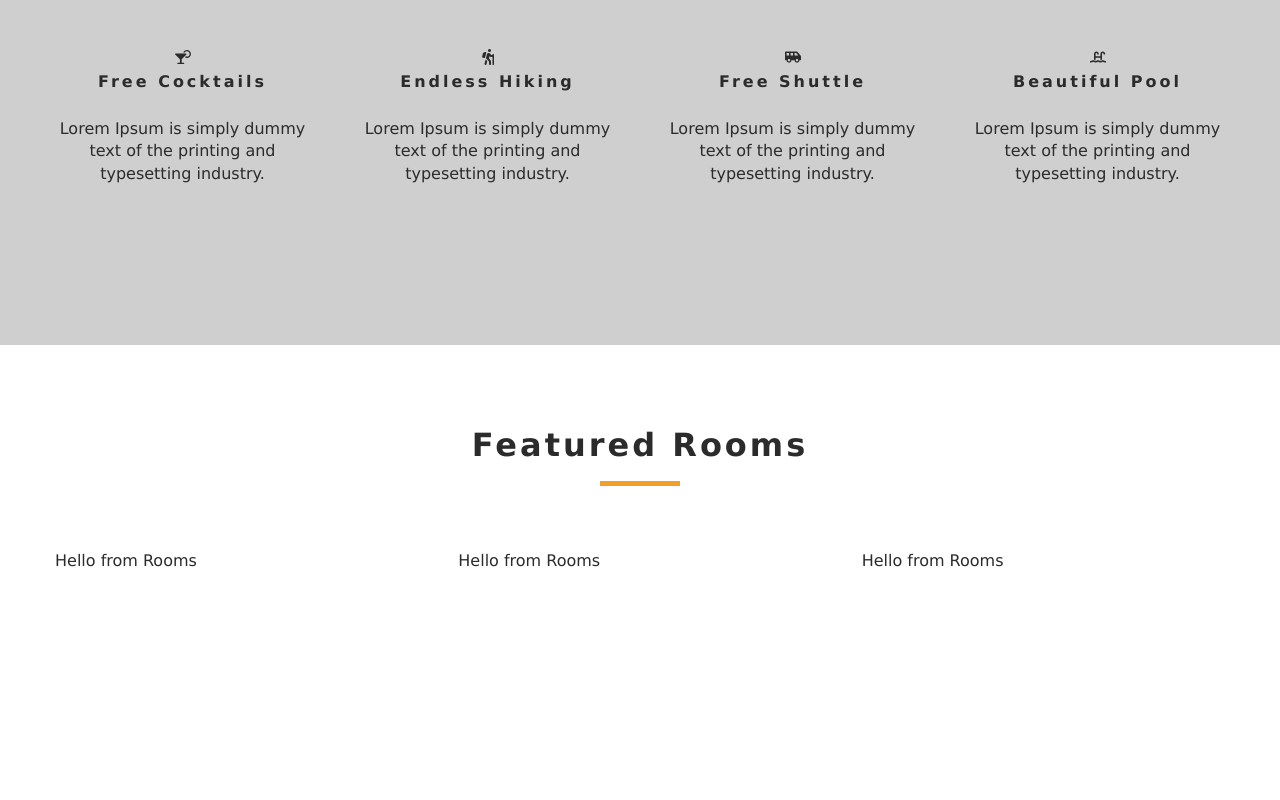
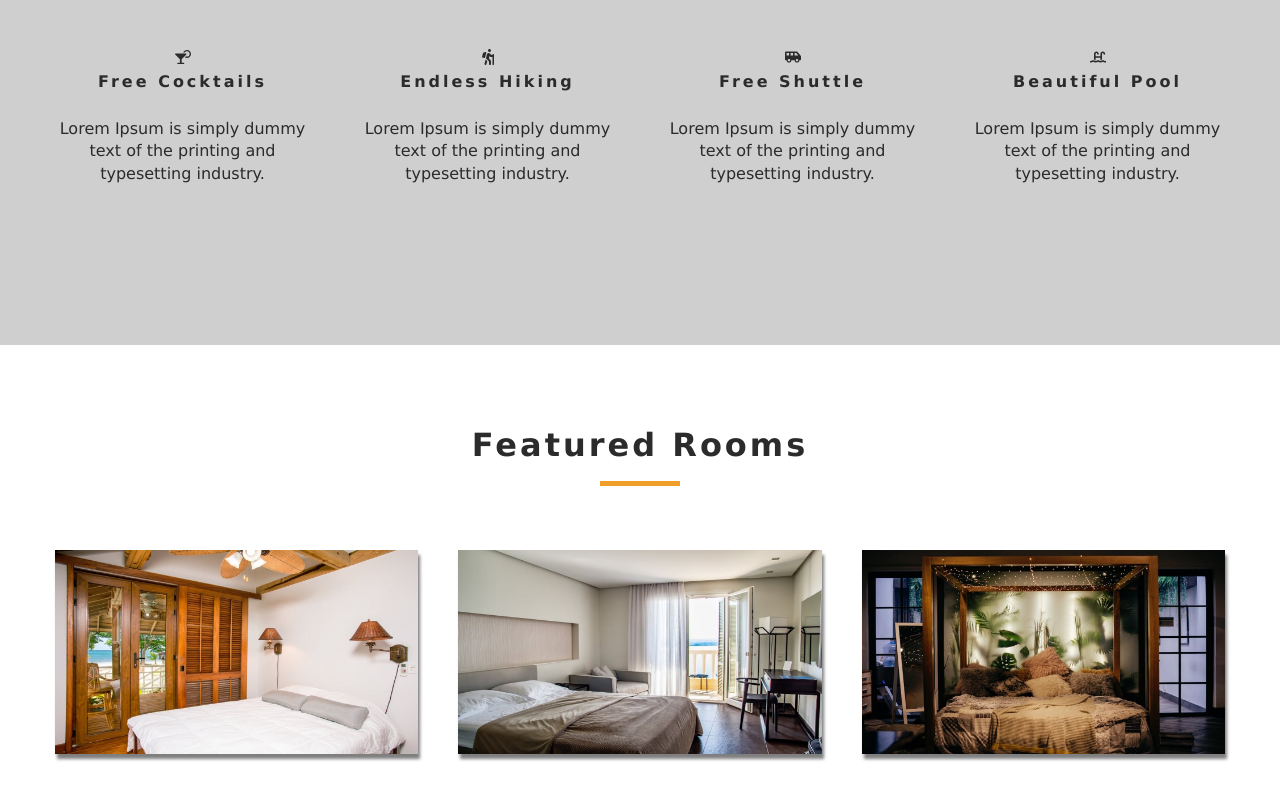
Before and after one commit to Giselesoubeiga/Oasis, a React (Create React App) app: page / in a window 1280 px wide. Shown: the part 1036-1836 px from the top of the page. Before the commit the page ends 1688 px from the top, so only its background shows below. Built offline with nearby package versions, Linux system fonts and the light colour scheme.

Commit message:
displayed room

```diff
--- a/src/components/Room.js
+++ b/src/components/Room.js
@@ -1,9 +1,12 @@
 import React from 'react'
-
-export default function Room() {
+import {Link}from "react-router-dom"
+export default function Room({room}) {
+    const {name, slug, images, price} = room;
     return (
-        <div>
-            Hello from Rooms
-        </div>
+        <article className="room">
+            <div className="img-container">
+               <img src={images[0]} alt="single room"/>
+            </div>
+        </article>
     )
 }
```
Also changed, not shown: 1 other file (tests, documents, lock files or other folders).
